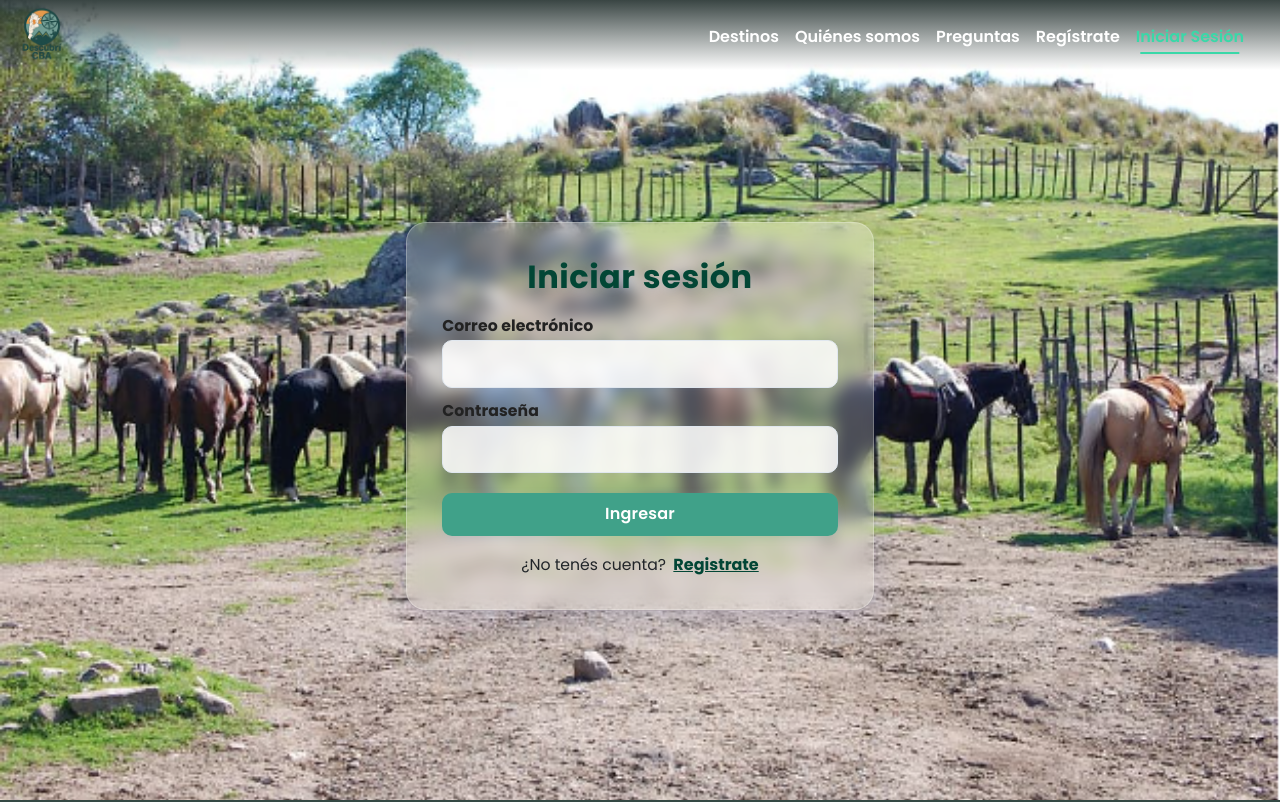
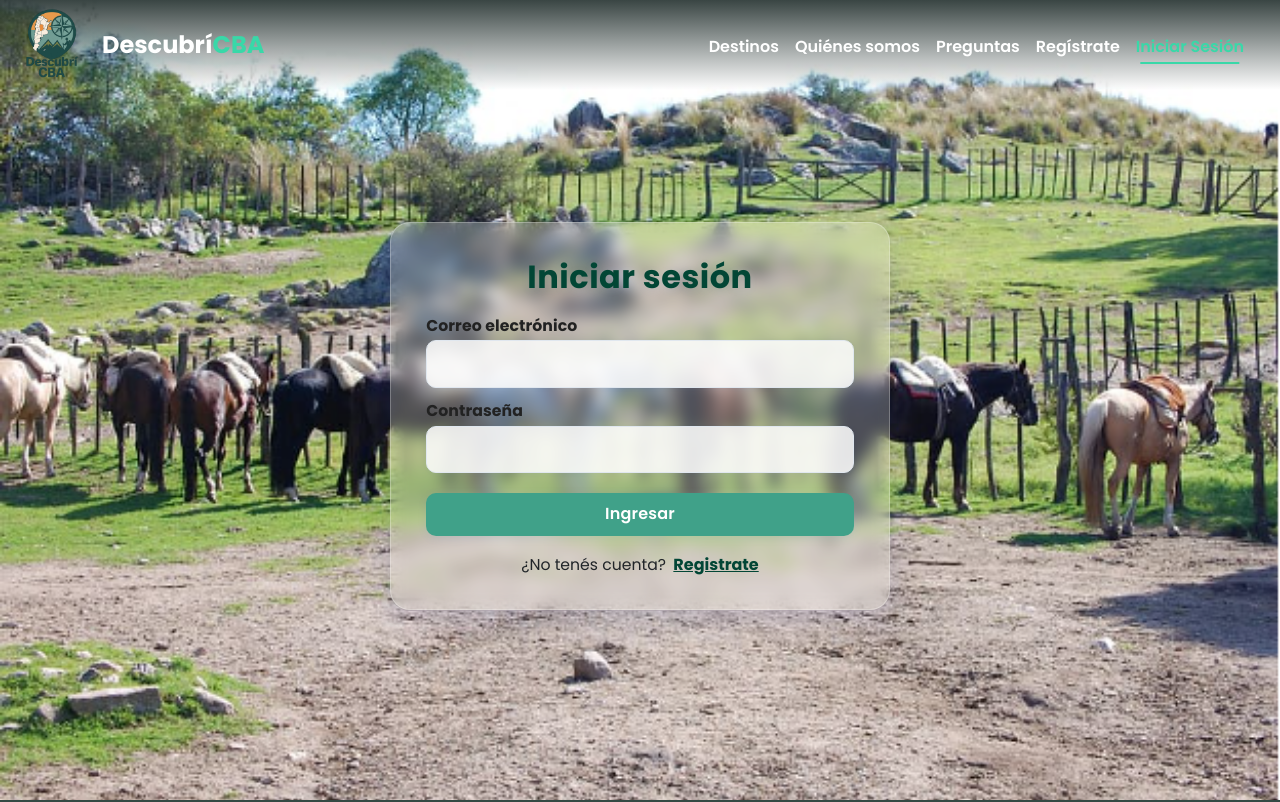
Before and after one commit to Paz-Santangelo/Frontend-DescubriCBA, a React (Vite) app: page /login in a window 1280 px wide. Shown: the top 802 px of the page. Built offline with nearby package versions, Linux system fonts and the light colour scheme.

Commit message:
Se han agregado la libreria framer-motion y se han implementado las animaciones en Home, Login y Registro.

```diff
--- a/index.html
+++ b/index.html
@@ -2,7 +2,7 @@
 <html lang="en">
   <head>
     <meta charset="UTF-8" />
-    <link rel="icon" type="image/svg+xml" href="/vite.svg" />
+    <link rel="icon" type="image/png" href="/src/assets/Logo-Transparente.png" />
     <meta name="viewport" content="width=device-width, initial-scale=1.0" />
     <link href="https://cdn.jsdelivr.net/npm/bootstrap@5.3.8/dist/css/bootstrap.min.css" rel="stylesheet" integrity="sha384-sRIl4kxILFvY47J16cr9ZwB07vP4J8+LH7qKQnuqkuIAvNWLzeN8tE5YBujZqJLB" crossorigin="anonymous">
     <title>DescubriCBA</title>
--- a/package.json
+++ b/package.json
@@ -11,6 +11,7 @@
   },
   "dependencies": {
     "bootstrap": "^5.3.8",
+    "framer-motion": "^12.23.16",
     "react": "^19.1.1",
     "react-bootstrap": "^2.10.10",
     "react-bootstrap-icons": "^1.11.6",
@@ -23,6 +24,7 @@
     "@types/react-dom": "^19.1.7",
     "@vitejs/plugin-react-swc": "^4.0.0",
     "eslint": "^9.33.0",
+    "eslint-plugin-react": "^7.37.5",
     "eslint-plugin-react-hooks": "^5.2.0",
     "eslint-plugin-react-refresh": "^0.4.20",
     "globals": "^16.3.0",
--- a/src/components/login/LoginForm.css
+++ b/src/components/login/LoginForm.css
@@ -1,3 +1,4 @@
+/* Base styles */
 .login-form {
   background: rgba(255, 255, 255, 0.25);
   box-shadow: 0 8px 32px 0 rgba(31, 38, 135, 0.18);
@@ -6,6 +7,7 @@
   border-radius: 20px;
   border: 1.5px solid rgba(255, 255, 255, 0.25);
   width: 100%;
+  max-width: 500px; /* Base max-width */
   min-width: 320px;
   margin: 0 auto;
   padding: 2.2rem 2.2rem 2rem 2.2rem;
@@ -130,10 +132,11 @@ button[disabled] {
   margin-left: 0.2rem;
 }
 
+/* Media Queries */
 @media (max-width: 900px) {
   .login-form {
     width: 90vw;
-    max-width: 99vw;
+    max-width: 90vw; /* Adjusted for smaller screens */
     min-width: unset;
     padding: 1.2rem 0.7rem 1.2rem 0.7rem;
   }
--- a/src/components/login/LoginForm.jsx
+++ b/src/components/login/LoginForm.jsx
@@ -1,5 +1,7 @@
-import React, { useState } from 'react';
+/* eslint-disable no-unused-vars */
+import { useState } from 'react';
 import { Link } from 'react-router-dom';
+import { motion } from 'framer-motion';
 import './LoginForm.css';
 
 const initialState = {
@@ -12,6 +14,17 @@ const LoginForm = ({ onSuccess }) => {
   const [errors, setErrors] = useState({});
   const [loading, setLoading] = useState(false);
   const [message, setMessage] = useState(null);
+
+  const formVariants = {
+    hidden: { opacity: 0, y: 50 },
+    visible: {
+      opacity: 1,
+      y: 0,
+      transition: {
+        duration: 0.5,
+      },
+    },
+  };
 
   const validate = () => {
     const newErrors = {};
@@ -63,7 +76,13 @@ const LoginForm = ({ onSuccess }) => {
   };
 
   return (
-    <form className="login-form" onSubmit={handleSubmit}>
+    <motion.form
+      className="login-form"
+      variants={formVariants}
+      initial="hidden"
+      animate="visible"
+      onSubmit={handleSubmit}
+    >
       <h2>Iniciar sesión</h2>
       <div className="form-group">
         <label>Correo electrónico</label>
@@ -81,7 +100,7 @@ const LoginForm = ({ onSuccess }) => {
         ¿No tenés cuenta?{' '}
         <Link to="/registro" className="link-btn">Registrate</Link>
       </div>
-    </form>
+    </motion.form>
   );
 };
 
--- a/src/components/navbar/Navbar.jsx
+++ b/src/components/navbar/Navbar.jsx
@@ -11,14 +11,17 @@ function AppNavbar() {
   return (
     <Navbar key={expand} expand={expand} variant="dark" className="py-0 custom-navbar">
       <Container fluid>
-        <Navbar.Brand as={NavLink} to="/">
+        <Navbar.Brand as={NavLink} to="/" className="d-flex align-items-center">
           <img
             src={logo}
-            width="60"
-            height="60"
+            width="80"
+            height="80"
             className="d-inline-block align-top"
             alt="DescubriCBA logo"
           />
+          <span className="navbar-brand-text">
+            Descubrí<span className="brand-highlight">CBA</span>
+          </span>
         </Navbar.Brand>
         <Navbar.Toggle aria-controls={`offcanvasNavbar-expand-${expand}`} />
         <Navbar.Offcanvas
--- a/src/components/navbar/navbar.css
+++ b/src/components/navbar/navbar.css
@@ -3,6 +3,17 @@
   width: 100%;
   z-index: 10;
   background: linear-gradient(to bottom, rgba(36, 49, 47, 0.9) 0%, rgba(36, 49, 47, 0) 100%);
+}
+
+.navbar-brand-text {
+  font-size: 1.5rem;
+  font-weight: bold;
+  margin-left: 10px;
+  color: white;
+}
+
+.brand-highlight {
+  color: #39d8a8;
 }
 
 .custom-navbar .nav-link {
--- a/src/components/registro/RegistroForm.jsx
+++ b/src/components/registro/RegistroForm.jsx
@@ -1,4 +1,6 @@
-import React, { useState } from 'react';
+/* eslint-disable no-unused-vars */
+import { useState } from 'react';
+import { motion } from 'framer-motion';
 import './RegistroForm.css';
 
 const initialState = {
@@ -14,6 +16,17 @@ const RegistroForm = ({ onSuccess }) => {
   const [errors, setErrors] = useState({});
   const [loading, setLoading] = useState(false);
   const [message, setMessage] = useState(null);
+
+  const formVariants = {
+    hidden: { opacity: 0, y: 50 },
+    visible: {
+      opacity: 1,
+      y: 0,
+      transition: {
+        duration: 0.5,
+      },
+    },
+  };
 
   const validate = () => {
     const newErrors = {};
@@ -73,7 +86,13 @@ const RegistroForm = ({ onSuccess }) => {
   };
 
   return (
-    <form className="registro-form" onSubmit={handleSubmit}>
+    <motion.form
+      className="registro-form"
+      variants={formVariants}
+      initial="hidden"
+      animate="visible"
+      onSubmit={handleSubmit}
+    >
       <h2>Crear cuenta</h2>
       <div className="form-group">
         <label>Nombre</label>
@@ -102,7 +121,7 @@ const RegistroForm = ({ onSuccess }) => {
       </div>
       <button type="submit" disabled={loading}>{loading ? 'Registrando...' : 'Registrarse'}</button>
       {message && <div className={`message ${message.type}`}>{message.text}</div>}
-    </form>
+    </motion.form>
   );
 };
 
--- a/src/pages/home/Home.jsx
+++ b/src/pages/home/Home.jsx
@@ -1,6 +1,7 @@
-import React from "react";
+/* eslint-disable no-unused-vars */
 import { Button, Container, Row, Col, Card } from "react-bootstrap";
 import { Link } from "react-router-dom";
+import { motion } from "framer-motion";
 import "./home.css";
 import Champaqui from "../../assets/Cerro-Champaqui.jpg";
 import Calamuchita from "../../assets/Valle-Calamuchita.jpg";
@@ -11,6 +12,17 @@ import IconoCalendario from "../../assets/icono-calendario.png";
 import Testimonials from "../../components/testimonials/Testimonials";
 
 const Home = () => {
+  const cardVariants = {
+    hidden: { opacity: 0, y: 50 },
+    visible: {
+      opacity: 1,
+      y: 0,
+      transition: {
+        duration: 0.5,
+      },
+    },
+  };
+
   return (
     <>
       <div className="hero-container">
@@ -42,31 +54,60 @@ const Home = () => {
 
       <section className="destinos-destacados-section">
         <Container>
-          <h1 className="text-center my-4 fw-semibold section-title">Destinos destacados</h1>
+          <h1 className="text-center my-4 fw-semibold section-title">
+            Destinos destacados
+          </h1>
           <Row>
             <Col md={4} className="mb-4">
+              <motion.div
+                variants={cardVariants}
+                initial="hidden"
+                whileInView="visible"
+                viewport={{ once: true, amount: 0.5 }}
+              >
                 <Card>
                   <Card.Img variant="top" src={Champaqui} />
                   <div className="card-img-overlay">
-                  <h5 className="card-title text-white card-overlay-content">Cerro Champaquí</h5>
+                    <h5 className="card-title text-white card-overlay-content">
+                      Cerro Champaquí
+                    </h5>
                   </div>
                 </Card>
+              </motion.div>
             </Col>
             <Col md={4} className="mb-4">
+              <motion.div
+                variants={cardVariants}
+                initial="hidden"
+                whileInView="visible"
+                viewport={{ once: true, amount: 0.5 }}
+              >
                 <Card>
                   <Card.Img variant="top" src={Calamuchita} />
                   <div className="card-img-overlay">
-                  <h5 className="card-title text-white card-overlay-content">Valle de Calamuchita</h5>
+                    <h5 className="card-title text-white card-overlay-content">
+                      Valle de Calamuchita
+                    </h5>
                   </div>
                 </Card>
+              </motion.div>
             </Col>
             <Col md={4} className="mb-4">
+              <motion.div
+                variants={cardVariants}
+                initial="hidden"
+                whileInView="visible"
+                viewport={{ once: true, amount: 0.5 }}
+              >
                 <Card>
                   <Card.Img variant="top" src={Uritorco} />
                   <div className="card-img-overlay">
-                  <h5 className="card-title text-white card-overlay-content">Cerro Uritorco</h5>
+                    <h5 className="card-title text-white card-overlay-content">
+                      Cerro Uritorco
+                    </h5>
                   </div>
                 </Card>
+              </motion.div>
             </Col>
           </Row>
         </Container>
@@ -74,40 +115,78 @@ const Home = () => {
 
       <section className="beneficios-section">
         <Container>
-          <h1 className="text-center my-4 fw-semibold section-title">Beneficios para vos</h1>
+          <h1 className="text-center my-4 fw-semibold section-title">
+            Beneficios para vos
+          </h1>
           <Row className="justify-content-center">
             <Col md={4} className="mb-4">
+              <motion.div
+                variants={cardVariants}
+                initial="hidden"
+                whileInView="visible"
+                viewport={{ once: true, amount: 0.5 }}
+              >
                 <Card className="text-center p-3">
-                <Card.Img variant="top" src={IconoMapa} className="benefit-icon mx-auto d-block" />
+                  <Card.Img
+                    variant="top"
+                    src={IconoMapa}
+                    className="benefit-icon mx-auto d-block"
+                  />
                   <Card.Body>
                     <Card.Title>Todo en un solo lugar</Card.Title>
                     <Card.Text>
-                    Encuentra todos los destinos, actividades y servicios de Córdoba en un solo lugar.
+                      Encuentra todos los destinos, actividades y servicios de
+                      Córdoba en un solo lugar.
                     </Card.Text>
                   </Card.Body>
                 </Card>
+              </motion.div>
             </Col>
             <Col md={4} className="mb-4">
+              <motion.div
+                variants={cardVariants}
+                initial="hidden"
+                whileInView="visible"
+                viewport={{ once: true, amount: 0.5 }}
+              >
                 <Card className="text-center p-3">
-                <Card.Img variant="top" src={IconoEstrellas} className="benefit-icon mx-auto d-block" />
+                  <Card.Img
+                    variant="top"
+                    src={IconoEstrellas}
+                    className="benefit-icon mx-auto d-block"
+                  />
                   <Card.Body>
                     <Card.Title>Experiencias reales</Card.Title>
                     <Card.Text>
-                    Opiniones y experiencias de viajeros reales para que elijas lo mejor.
+                      Opiniones y experiencias de viajeros reales para que
+                      elijas lo mejor.
                     </Card.Text>
                   </Card.Body>
                 </Card>
+              </motion.div>
             </Col>
             <Col md={4} className="mb-4">
+              <motion.div
+                variants={cardVariants}
+                initial="hidden"
+                whileInView="visible"
+                viewport={{ once: true, amount: 0.5 }}
+              >
                 <Card className="text-center p-3">
-                <Card.Img variant="top" src={IconoCalendario} className="benefit-icon mx-auto d-block" />
+                  <Card.Img
+                    variant="top"
+                    src={IconoCalendario}
+                    className="benefit-icon mx-auto d-block"
+                  />
                   <Card.Body>
                     <Card.Title>Planificá fácil</Card.Title>
                     <Card.Text>
-                    Herramientas sencillas para organizar tu itinerario y reservar sin complicaciones.
+                      Herramientas sencillas para organizar tu itinerario y
+                      reservar sin complicaciones.
                     </Card.Text>
                   </Card.Body>
                 </Card>
+              </motion.div>
             </Col>
           </Row>
         </Container>
@@ -117,8 +196,18 @@ const Home = () => {
 
       <section className="cta-section text-center">
         <Container>
-          <h2 className="cta-title">Creá tu cuenta y empezá a planificar tu viaje</h2>
-          <Button as={Link} to="/registro" variant="primary" size="lg" className="cta-button">Regístrate gratis</Button>
+          <h2 className="cta-title">
+            Creá tu cuenta y empezá a planificar tu viaje
+          </h2>
+          <Button
+            as={Link}
+            to="/registro"
+            variant="primary"
+            size="lg"
+            className="cta-button"
+          >
+            Regístrate gratis
+          </Button>
         </Container>
       </section>
     </>
--- a/src/pages/login/Login.css
+++ b/src/pages/login/Login.css
@@ -4,19 +4,18 @@
   background-size: cover;
   display: flex;
   flex-direction: column;
-  justify-content: center; /* Center vertically */
-  align-items: center;   /* Center horizontally */
-  padding-top: 6rem; /* Adjust for navbar height */
-  padding-bottom: 4rem; /* Adjust for footer height */
+  justify-content: center;
+  align-items: center;
+  padding-top: 6rem;
+  padding-bottom: 4rem;
 }
 
 .login-main {
   width: 100%;
-  max-width: 500px; /* Or whatever max-width you prefer for the form */
   padding: 1rem;
 }
 
-/* You might not need this media query anymore, but if you do, keep it simple */
+/* Media Queries */
 @media (max-width: 600px) {
   .login-bg {
     padding-top: 5rem;
```
Also changed, not shown: eslint.config.js (+29 -20 lines), 1 other file (tests, documents, lock files or other folders). Lines whose indentation alone changed are shown as unchanged.
